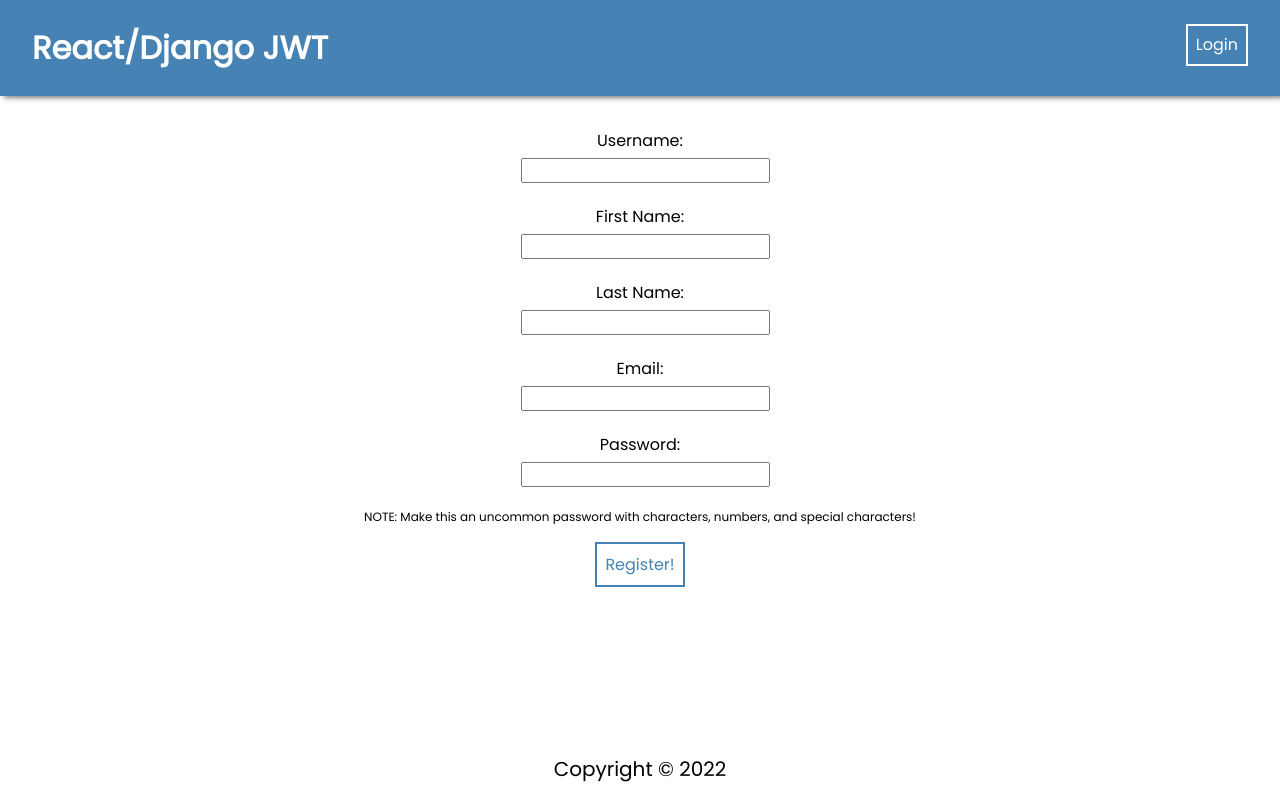
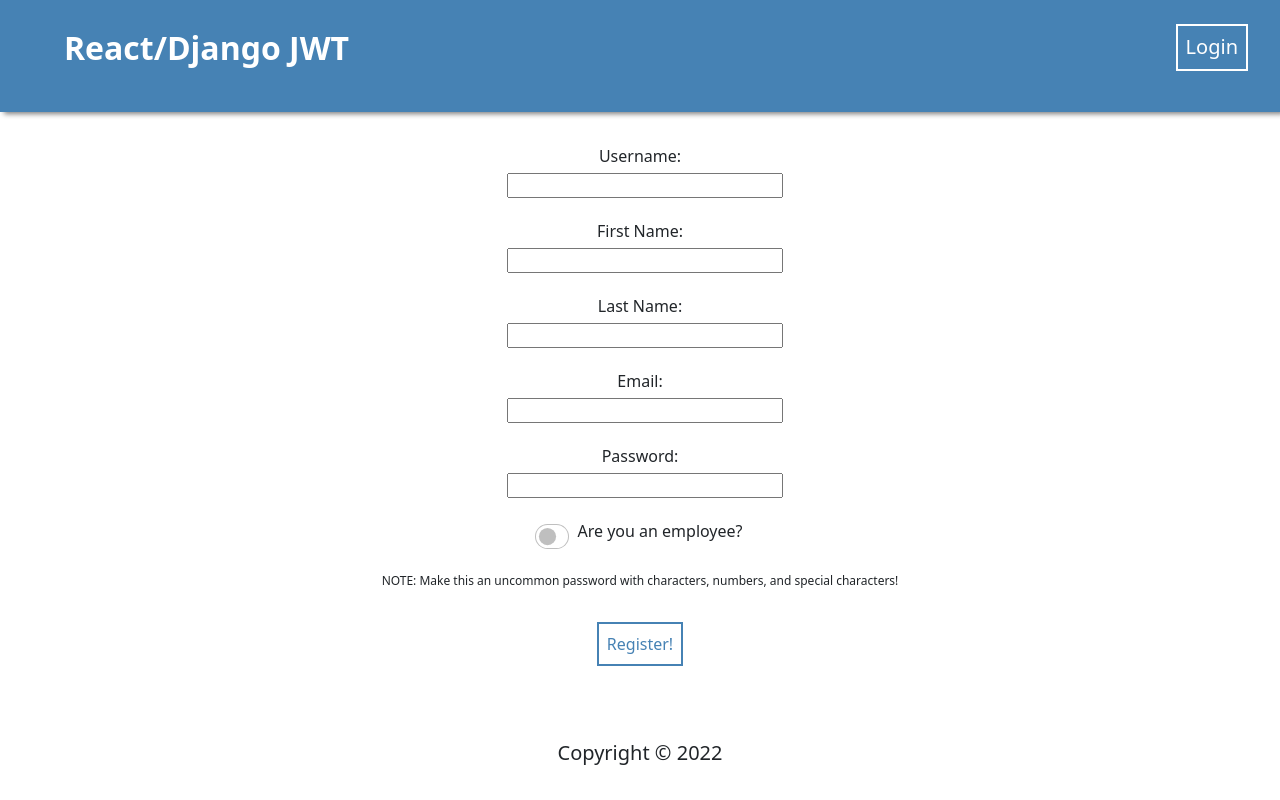
Before and after one commit to StephanieCobble/animal-shelter-capstone, a React (Create React App) app in the folder frontend/: page /register in a window 1280 px wide. Built offline with nearby package versions, Linux system fonts and the light colour scheme.

Commit message:
reworked the regiser page, usecustom form, authcontext to provide an employee boolean button. used bootstrap for button

```diff
--- a/frontend/package.json
+++ b/frontend/package.json
@@ -6,7 +6,8 @@
     "@testing-library/jest-dom": "^5.16.2",
     "@testing-library/react": "^12.1.2",
     "@testing-library/user-event": "^13.5.0",
-    "axios": "^0.26.0",
+    "axios": "^0.26.1",
+    "bootstrap": "^5.1.3",
     "jwt-decode": "^3.1.2",
     "react": "^17.0.2",
     "react-dom": "^17.0.2",
--- a/frontend/src/context/AuthContext.js
+++ b/frontend/src/context/AuthContext.js
@@ -35,6 +35,7 @@ export const AuthProvider = ({ children }) => {
         email: registerData.email,
         first_name: registerData.firstName,
         last_name: registerData.lastName,
+        is_employee: registerData.isEmployee,
       };
       let response = await axios.post(`${BASE_URL}/register/`, finalData);
       if (response.status === 201) {
--- a/frontend/src/hooks/useCustomForm.js
+++ b/frontend/src/hooks/useCustomForm.js
@@ -5,7 +5,7 @@ const useCustomForm = (initialValues = {}, onSubmit) => {
 
   const handleInputChange = (e) => {
     e.persist();
-    if (e.target.name === "isStudent") {
+    if (e.target.name === "isEmployee") {
       setFormValues({ ...formData, [e.target.name]: e.target.checked });
     } else {
       setFormValues({ ...formData, [e.target.name]: e.target.value });
--- a/frontend/src/index.js
+++ b/frontend/src/index.js
@@ -3,6 +3,7 @@ import ReactDOM from "react-dom";
 import App from "./App";
 import { AuthProvider } from "./context/AuthContext";
 import { BrowserRouter as Router } from "react-router-dom";
+import 'bootstrap/dist/css/bootstrap.min.css';
 
 ReactDOM.render(
   <React.StrictMode>
--- a/frontend/src/pages/RegisterPage/RegisterPage.js
+++ b/frontend/src/pages/RegisterPage/RegisterPage.js
@@ -1,6 +1,8 @@
 import React, { useContext } from "react";
 import AuthContext from "../../context/AuthContext";
 import useCustomForm from "../../hooks/useCustomForm";
+import 'bootstrap/dist/css/bootstrap.min.css';
+import axios from "axios";
 
 const RegisterPage = () => {
   const { registerUser } = useContext(AuthContext);
@@ -10,6 +12,7 @@ const RegisterPage = () => {
     password: "",
     firstName: "",
     lastName: "",
+    isEmployee: Boolean(false),
   };
   const [formData, handleInputChange, handleSubmit] = useCustomForm(
     defaultValues,
@@ -64,11 +67,35 @@ const RegisterPage = () => {
             onChange={handleInputChange}
           />
         </label>
+
+        <div className="form-check form-switch">
+          <input
+          className="form-check-input"
+          type="checkbox"
+          id="flexSwitchCheckDefault"
+          name="isEmployee"
+          value={formData.isEmployee}
+          onChange={handleInputChange}
+          // onClick= {Boolean(true)}
+          />
+          <label className="form-check-label" >Are you an employee?</label>
+        </div>
+
+        {/* <label>
+          Are you an employee?{" "}
+          <input
+            type="text"
+            name="is_employee"
+            value={formData.is_employee}
+            onChange={handleInputChange}
+          />
+        </label> */}
+
         <p style={{ fontSize: "12px" }}>
           NOTE: Make this an uncommon password with characters, numbers, and
           special characters!
         </p>
-        <button>Register!</button>
+        <button type="submit">Register!</button>
       </form>
     </div>
   );
```
Also changed, not shown: 1 other file (tests, documents, lock files or other folders).
